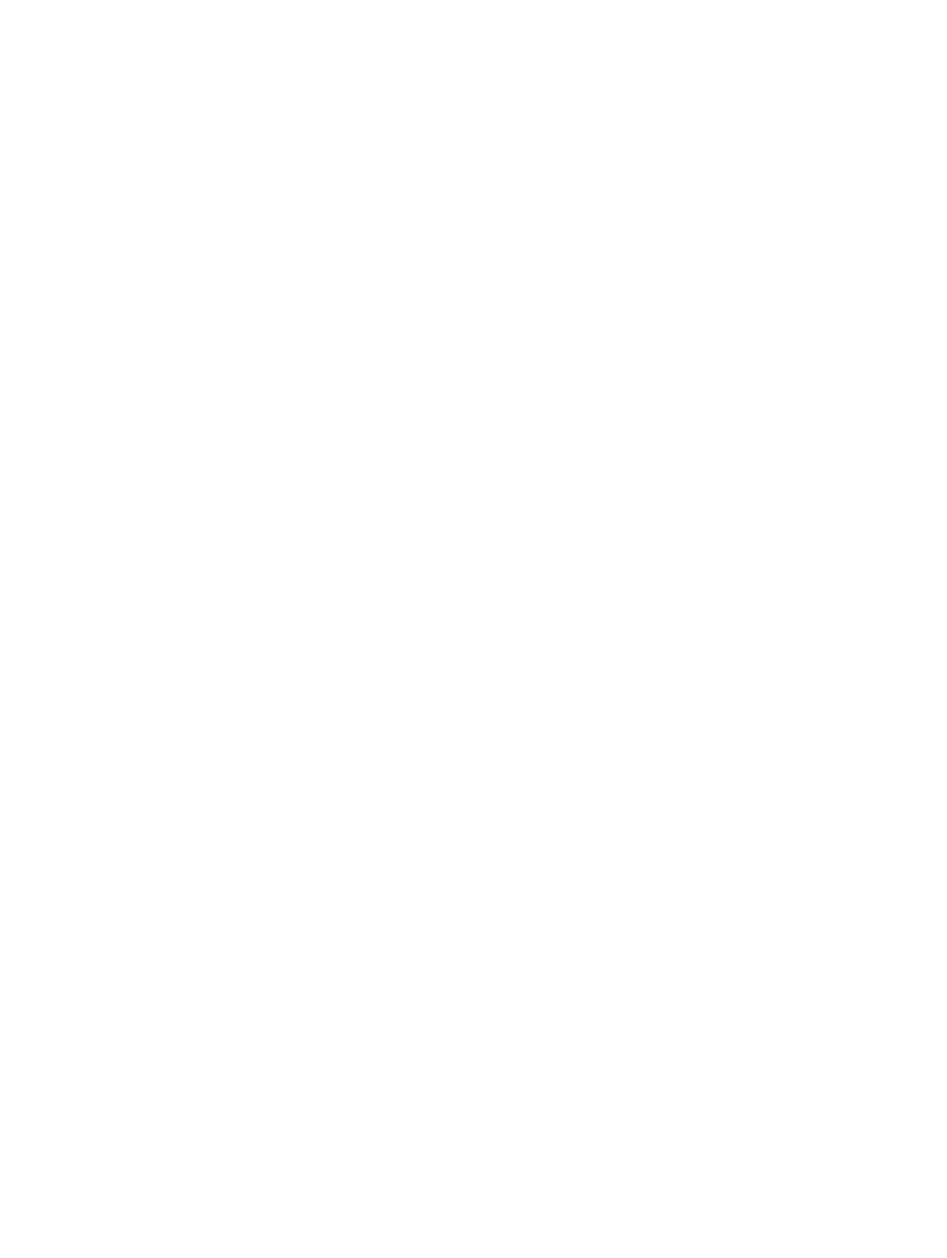
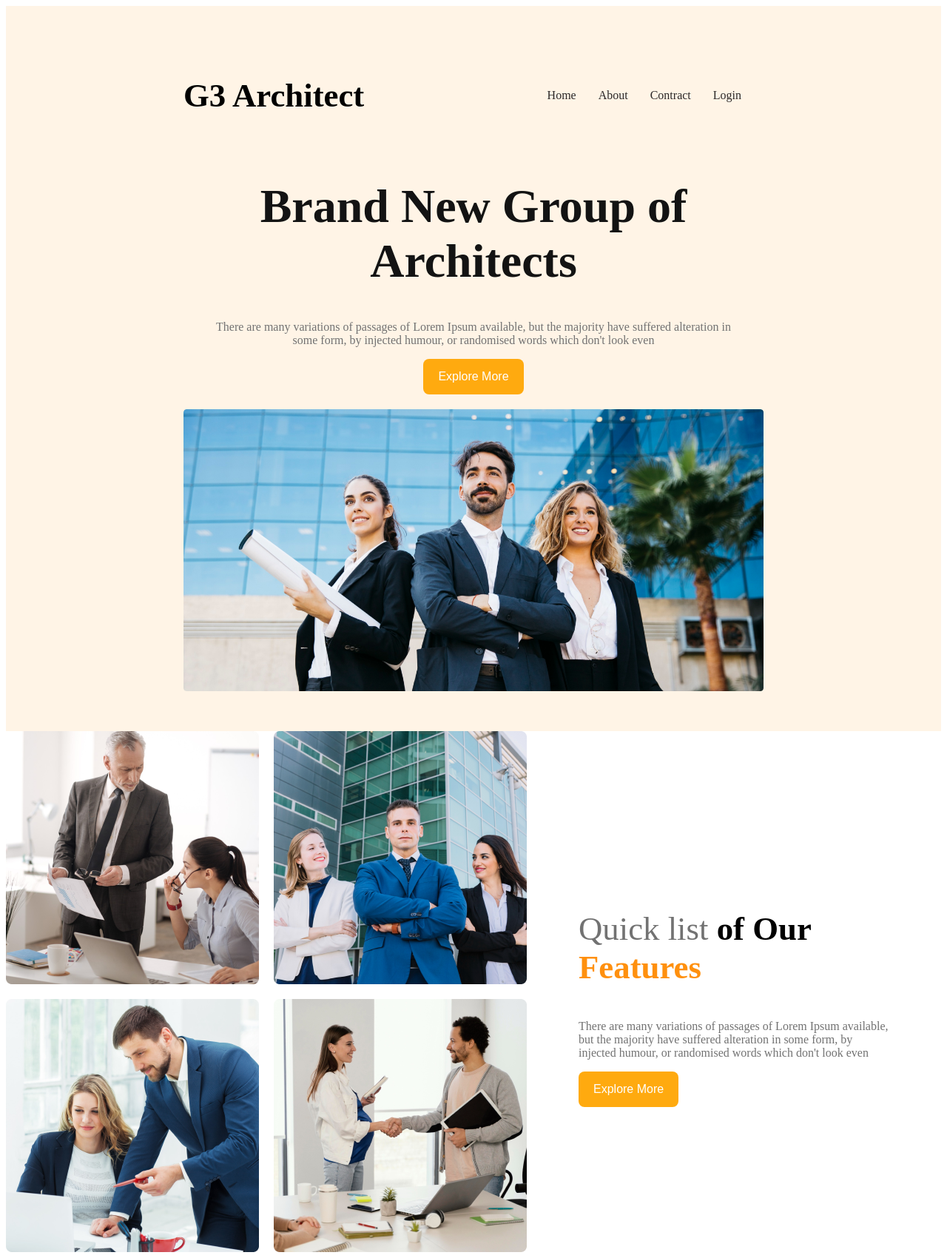
Before and after one commit to NousadUlHuda/g3-arcitect-website, a plain HTML site: page index.html in a window 1280 px wide. Shown: the whole page at 74% size. Before the commit the page ends 800 px from the top, so only its background shows below. Drawn offline with Linux system fonts and the light colour scheme.

Commit message:
added features

```diff
--- a/index.html
+++ b/index.html
@@ -8,6 +8,46 @@
     <link rel="stylesheet" href="style/arcitect.css">
 </head>
 <body>
+    <header>
 
+            <nav>
+                <h3 class="nav-title">G3 Architect</h3>
+            <ul>
+                <li><a href="">Home</a></li>
+                <li><a href="">About</a></li>
+                <li><a href="">Contract</a></li>
+                <li><a href="">Login</a></li>
+            </ul>
+        </nav>
+        <div class="banner">
+         <div class="banner-content">
+            <h1 class="banner-title">Brand New Group of Architects </h1>
+            <p class="common-gray-color">There are many variations of passages of Lorem Ipsum available, but the majority have suffered alteration in some form, by injected humour, or randomised words which don't look even</p>
+            <button class="btn-primary">Explore More</button>
+         </div>
+            <img src="images/banner.png" alt="">
+        </div>
+
+    </header>
+
+
+    <main>
+        <section class="teams-container">
+            <div class="team-pic-container">
+                <img src="images/team1.png" alt="">
+                <img src="images/team2.png" alt="">
+                <img src="images/team3.png" alt="">
+                <img src="images/team4.png" alt="">
+
+            </div>
+            <div class="teams-content">
+                <h3 class="teams-title"> <span class="common-gray-color">Quick list</span> <span class="of-our">of Our</span> <span class="text-features">Features</span> </h3>
+                <p class="common-gray-color">There are many variations of passages of Lorem Ipsum available, but the majority have suffered alteration in some form, by injected humour, or randomised words which don't look even</p>
+                <button class="btn-primary">Explore More</button>
+
+            </div>
+        </section>
+    </main>
+    <footer></footer>
 </body>
 </html>
--- a/style/arcitect.css
+++ b/style/arcitect.css
@@ -0,0 +1,137 @@
+/* work scence Font by google */
+
+<style>
+  @import url('https://fonts.googleapis.com/css2?family=Open+Sans:wght@400;700;800&family=Work+Sans:ital,wght@0,400;0,600;0,700;0,800;1,500&display=swap');
+</style>
+
+/* Shared Styles */
+
+
+
+*{
+    font-family: 'Work Sans', sans-serif;
+}
+
+/* header styles */
+header{
+    background: rgba(255, 144, 14, 0.10);
+    padding: 50px 240px;
+}
+nav{
+    display: flex;
+    justify-content: space-between;
+    align-items: center;
+
+}
+nav > ul{
+    display: flex;
+
+
+}
+nav li{
+    list-style: none;
+    margin-right: 30px;
+    font-weight: 500;
+    font-size: 1rem;
+
+}
+nav li a{
+    text-decoration: none;
+    color: #2c2828;
+}
+.nav-title{
+    font-size: 2.8rem;
+    font-weight: 700;
+    color: black;
+}
+
+/* banner related styles */
+
+
+.banner-content{
+    max-width: 700px;
+    text-align: center;
+    margin: 0 auto;
+}
+.banner-title{
+    color: #131313;
+    font-size: 4rem;
+    font-weight: 700;
+
+}
+.common-gray-color{
+    color: #727272;
+}
+
+.banner img{
+    width: 100%;
+    margin-top: 20px;
+}
+
+.btn-primary{
+    background: rgba(255, 170, 14, 0.993);
+    border-radius: 8px;
+    padding: 15px 20px;
+    font-size: 1rem;
+    color: white;
+    cursor: pointer;
+    border: 2px;
+}
+ /* responsive media Query */
+ /* Moblie Devices */
+@media screen and (max-width: 576px) {
+    header{
+        padding: 20px;
+    }
+    nav{
+        flex-direction: column;
+    }
+    .banner img{
+        width: 100%;
+    }
+}
+
+/* Tablet or medium devices */
+
+@media screen and (min-width: 576px) and (max-width: 992px) {
+    header{
+        padding: 50px;
+    }
+    nav{
+        flex-direction: column;
+    }
+
+}
+
+/* main related styles */
+main{
+    max-width: 1440px;
+    margin: 0 auto;
+}
+
+.teams-container{
+    display: flex;
+    align-items: center;
+}
+
+.team-pic-container{
+    display: grid;
+    grid-template-columns: repeat(2, 1fr);
+    gap: 20px;
+}
+.teams-content{
+    padding: 0px 70px;
+}
+
+.teams-title{
+    font-size: 2.8rem;
+}
+
+.common-gray-color{
+    font-weight: 500;
+}
+
+.text-features{
+    color: #FF900E;
+    font-size: 700;
+}
```
